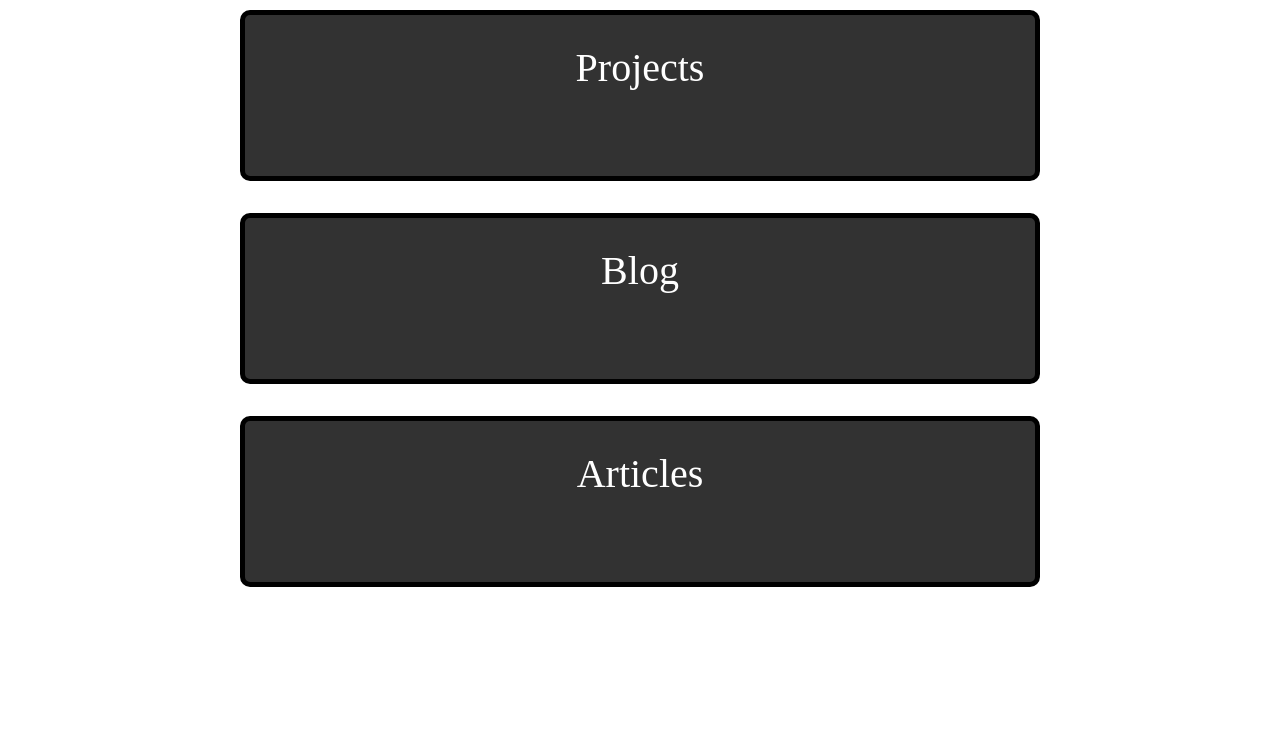
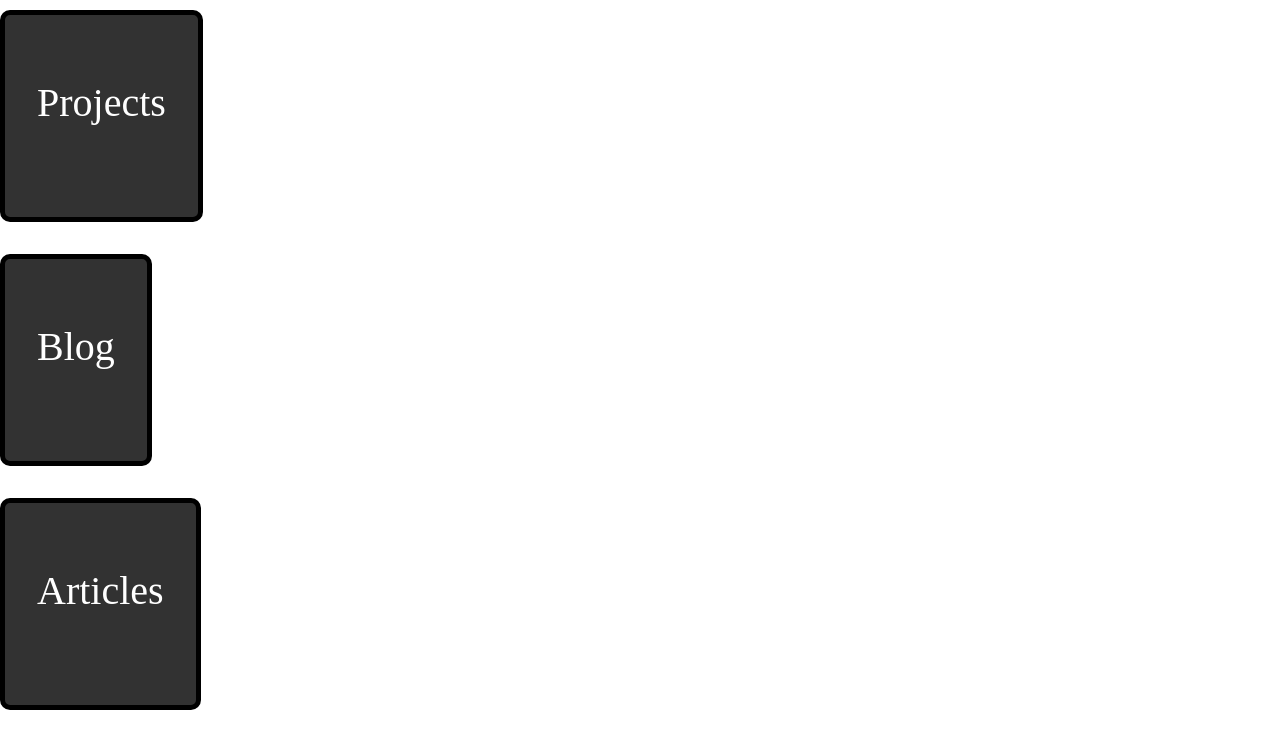
Before and after one commit to frankiebaffa/mysite-flask-v2, a Flask app: page / in a window 1280 px wide. Shown: the part 56-800 px from the top of the page. Run offline with Flask 2, Linux system fonts and the light colour scheme; data that the repository does not hold is empty; some libraries are stand-ins or nearby versions; some web fonts are replaced.

Commit message:
move jumbotron styling to own file

```diff
--- a/mysite/app/static/css/indexstyle.css
+++ b/mysite/app/static/css/indexstyle.css
@@ -25,42 +25,3 @@
   max-width: 200px;
   text-align: center;
 }
-.jumbotron {
-  margin-left: auto;
-  margin-right: auto;
-  width: 90%;
-  max-width: 800px;
-}
-.jumbotron-header {
-  margin: -35px 0px 10px 0px;
-}
-.jumbotron-p {
-  margin-bottom: 0px;
-}
-.read-more {
-  margin-top: -60px;
-}
-.jumbotron-sub-header {
-  font-size: 20px;
-}
-.jumbotron-link {
-  border-color: var(--lightest);
-}
-.pagination {
-  margin: 0px 0 10px 0;
-  justify-content: center;
-}
-.blog-container,
-.project-container,
-.article-container {
-  display: none;
-}
-
-/* ================= *
- * MEDIA BREAKPOINTS *
- * ================= */
-@media (max-width: 575px) {
-    .jumbotron-header {
-        margin: 0px 0 10px 0px;
-    }
-}
```
